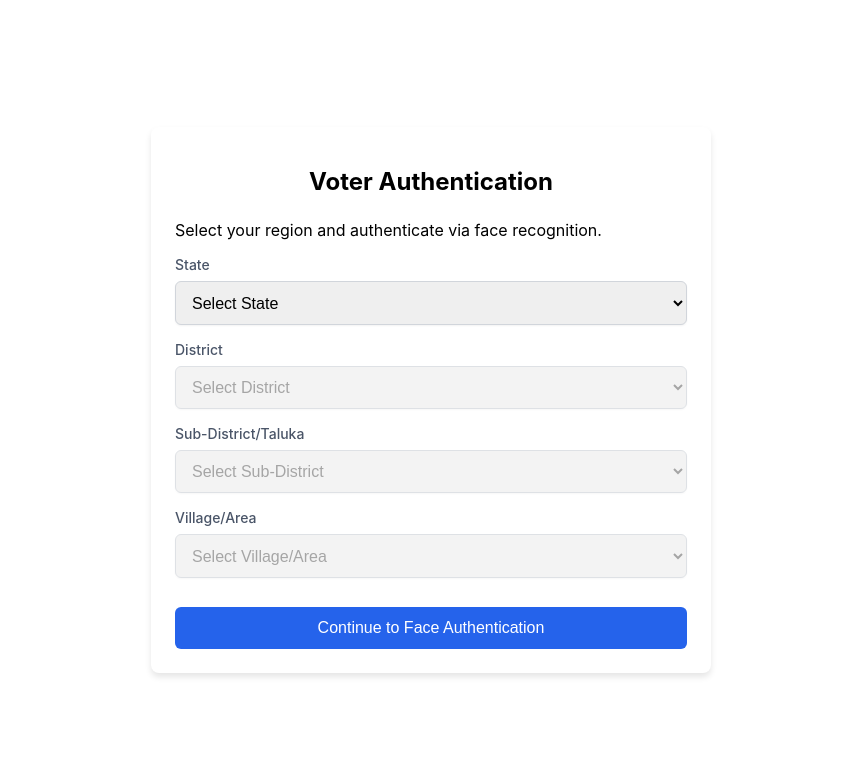
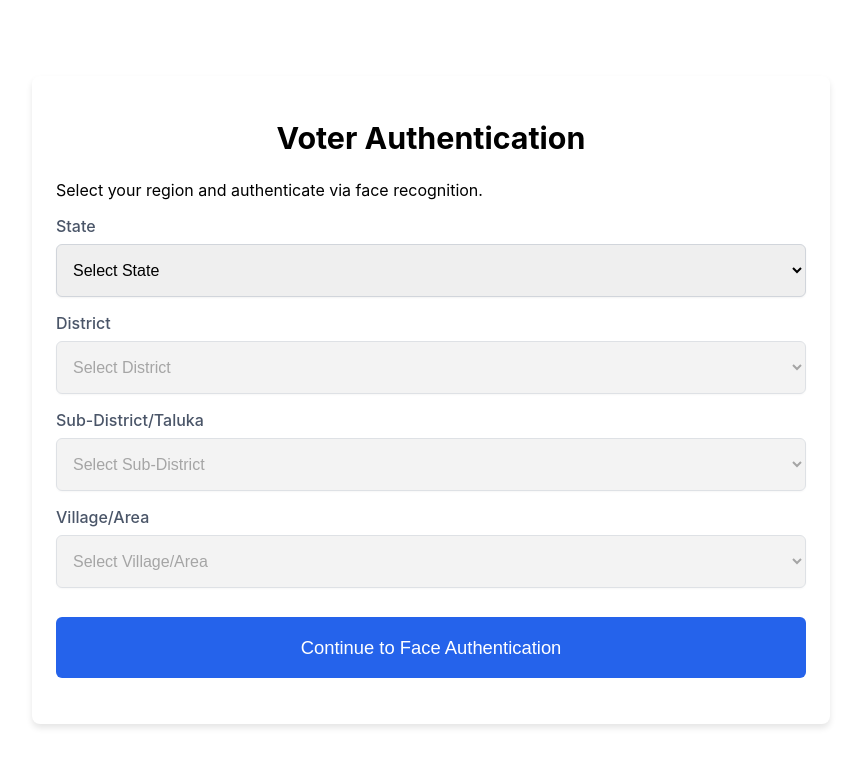
Before and after one commit to patilsakshi23/Online_Voting_System, a React (Create React App) app: page /voter in a window 1280 px wide. Shown: the top 766 px of the page, without its empty margins (209-1070 px from the left). Built offline with nearby package versions, Linux system fonts and the light colour scheme.

Commit message:
update Voter Page

```diff
--- a/src/Components/VoterPage.js
+++ b/src/Components/VoterPage.js
@@ -10,8 +10,9 @@ const CenteredWrapper = styled.div`
 `;
 
 const Container = styled.div`
+  width: 750px;
+  height: 600px;
   padding: 1.5rem;
-  width: 32rem; /* Increased width */
   margin: 2rem auto;
   background: white;
   border-radius: 0.5rem;
@@ -24,7 +25,7 @@ const Container = styled.div`
 `;
 
 const Title = styled.h1`
-  font-size: 1.5rem;
+  font-size: 1.9rem;
   font-weight: bold;
   text-align: center;
   margin-bottom: 1.5rem;
@@ -36,7 +37,7 @@ const Title = styled.h1`
 
 const Label = styled.label`
   display: block;
-  font-size: 0.875rem;
+  font-size: 1.2  rem;
   font-weight: 500;
   color: #4a5568;
   margin-bottom: 0.5rem;
@@ -44,7 +45,7 @@ const Label = styled.label`
 
 const Select = styled.select`
   width: 100%;
-  padding: 0.7rem 0.75rem;
+  padding: 1rem 0.75rem;
   border: 1px solid #d1d5db;
   border-radius: 0.375rem;
   box-shadow: 0 1px 2px rgba(0, 0, 0, 0.05);
@@ -62,11 +63,11 @@ const Button = styled.button`
   width: 100%;
   background: #2563eb;
   color: white;
-  padding: 0.75rem 1rem;
+  padding: 1.2rem 1rem;
   border-radius: 0.375rem;
   border: none;
   cursor: pointer;
-  font-size: 1rem;
+  font-size: 1.15rem;
   margin-top: 0.81rem;
 
   &:hover {
```
